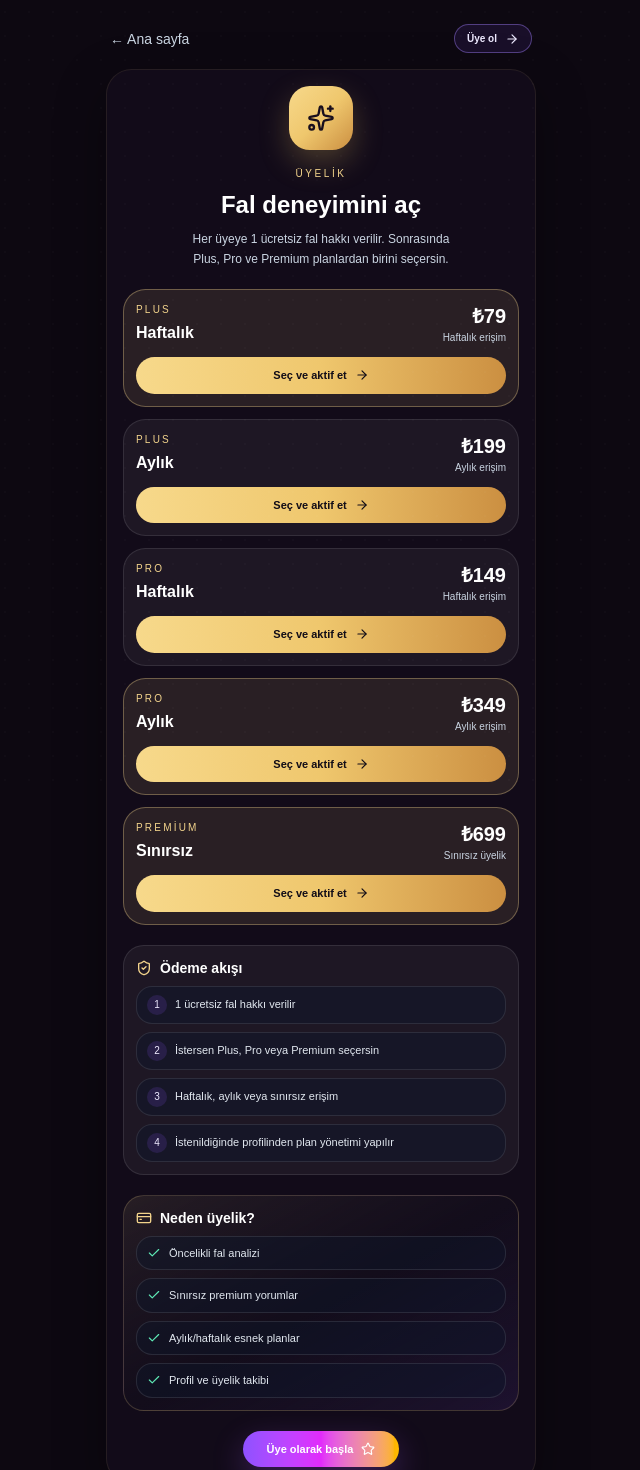
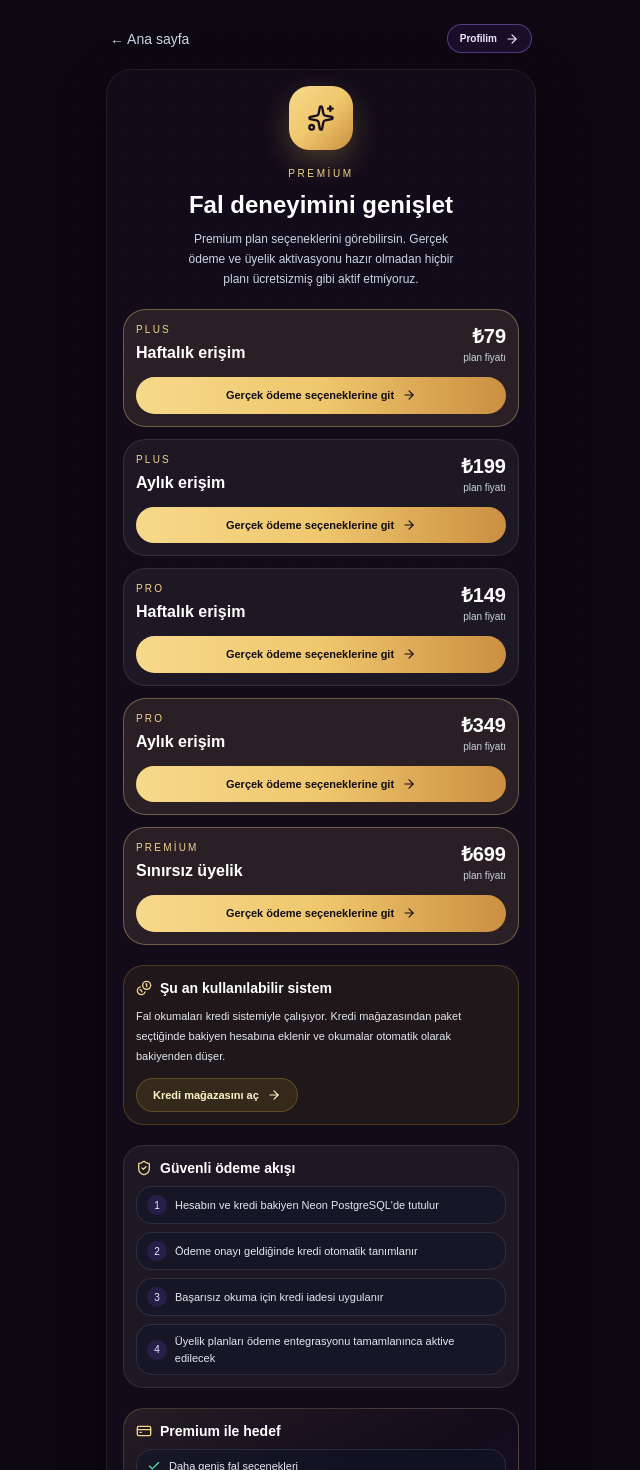
Before and after one commit to zamansepeti43/fal-kosesi, a Next.js app: page /fal/premium in a window 1280 px wide. Shown: the top 1470 px of the page, without its empty margins (319-959 px from the left). Built offline with nearby package versions, Linux system fonts and the light colour scheme.

Commit message:
Remove fake local premium activation

```diff
--- a/app/fal/premium/page.tsx
+++ b/app/fal/premium/page.tsx
@@ -1,136 +1,50 @@
-"use client";
-
 import Link from "next/link";
-import { useEffect, useState } from "react";
-import { ArrowRight, Check, CreditCard, ShieldCheck, Sparkles, Star } from "lucide-react";
-import { applyPlan, getStoredMember, saveMember, type MemberRecord } from "@/lib/membership";
+import { ArrowRight, Check, Coins, CreditCard, ShieldCheck, Sparkles, Star } from "lucide-react";
 
 const planOptions = [
-  { key: "plus", cycle: "weekly", label: "Plus", price: "₺79", note: "Haftalık erişim", highlight: true },
-  { key: "plus", cycle: "monthly", label: "Plus", price: "₺199", note: "Aylık erişim", highlight: false },
-  { key: "pro", cycle: "weekly", label: "Pro", price: "₺149", note: "Haftalık erişim", highlight: false },
-  { key: "pro", cycle: "monthly", label: "Pro", price: "₺349", note: "Aylık erişim", highlight: true },
-  { key: "premium", cycle: "unlimited", label: "Premium", price: "₺699", note: "Sınırsız üyelik", highlight: true },
+  { label: "Plus", price: "₺79", note: "Haftalık erişim", highlight: true },
+  { label: "Plus", price: "₺199", note: "Aylık erişim", highlight: false },
+  { label: "Pro", price: "₺149", note: "Haftalık erişim", highlight: false },
+  { label: "Pro", price: "₺349", note: "Aylık erişim", highlight: true },
+  { label: "Premium", price: "₺699", note: "Sınırsız üyelik", highlight: true },
 ] as const;
 
 export default function Premium() {
-  const [member, setMember] = useState<MemberRecord | null>(null);
-
-  useEffect(() => {
-    setMember(getStoredMember());
-  }, []);
-
-  const activatePlan = (tier: "plus" | "pro" | "premium", cycle: "weekly" | "monthly" | "unlimited") => {
-    if (!member) {
-      window.location.href = "/giris";
-      return;
-    }
-
-    const updated = applyPlan(member, tier, cycle);
-    setMember(updated);
-    saveMember(updated);
-    window.location.href = "/profil";
-  };
-
   return (
     <main className="min-h-screen bg-[#0d0811] px-4 py-6 text-white md:px-6">
       <div className="mx-auto max-w-[430px]">
         <div className="mb-4 flex items-center justify-between px-1">
           <Link href="/" className="text-sm text-slate-300">← Ana sayfa</Link>
-          <Link href="/giris" className="inline-flex items-center gap-2 rounded-full border border-violet-400/40 bg-violet-500/10 px-3 py-1.5 text-[10px] font-semibold text-violet-100">
-            Üye ol
-            <ArrowRight className="h-3.5 w-3.5" />
-          </Link>
+          <Link href="/profil" className="inline-flex items-center gap-2 rounded-full border border-violet-400/40 bg-violet-500/10 px-3 py-1.5 text-[10px] font-semibold text-violet-100">Profilim <ArrowRight className="h-3.5 w-3.5" /></Link>
         </div>
 
         <section className="rounded-[1.6rem] border border-[#d7b56d]/10 bg-[#130d1b]/90 p-4 shadow-[0_18px_50px_rgba(0,0,0,0.35)]">
-          <div className="mx-auto max-w-[260px] text-center">
-            <div className="mx-auto mb-4 flex h-16 w-16 items-center justify-center rounded-[1.3rem] bg-gradient-to-br from-[#f7d98b] via-[#efc76d] to-[#cb8f41] text-[#180e1d] shadow-[0_12px_30px_rgba(239,198,101,0.25)]">
-              <Sparkles className="h-7 w-7" />
-            </div>
-            <p className="text-[10px] uppercase tracking-[0.26em] text-[#f3d48c]">ÜYELİK</p>
-            <h1 className="mt-2 text-2xl font-black text-white">Fal deneyimini aç</h1>
-            <p className="mt-2 text-xs leading-5 text-slate-300">
-              Her üyeye 1 ücretsiz fal hakkı verilir. Sonrasında Plus, Pro ve Premium planlardan birini seçersin.
-            </p>
+          <div className="mx-auto max-w-[290px] text-center">
+            <div className="mx-auto mb-4 flex h-16 w-16 items-center justify-center rounded-[1.3rem] bg-gradient-to-br from-[#f7d98b] via-[#efc76d] to-[#cb8f41] text-[#180e1d] shadow-[0_12px_30px_rgba(239,198,101,0.25)]"><Sparkles className="h-7 w-7" /></div>
+            <p className="text-[10px] uppercase tracking-[0.26em] text-[#f3d48c]">PREMİUM</p>
+            <h1 className="mt-2 text-2xl font-black text-white">Fal deneyimini genişlet</h1>
+            <p className="mt-2 text-xs leading-5 text-slate-300">Premium plan seçeneklerini görebilirsin. Gerçek ödeme ve üyelik aktivasyonu hazır olmadan hiçbir planı ücretsizmiş gibi aktif etmiyoruz.</p>
           </div>
 
           <div className="mt-5 space-y-3">
             {planOptions.map((plan) => (
-              <div
-                key={`${plan.key}-${plan.cycle}`}
-                className={`rounded-[1.4rem] border p-3 ${plan.highlight ? "border-[#f3d48c]/35 bg-[#f3d48c]/10" : "border-white/10 bg-white/5"}`}
-              >
-                <div className="flex items-center justify-between gap-3">
-                  <div>
-                    <p className="text-[10px] uppercase tracking-[0.22em] text-[#f3d48c]">{plan.label}</p>
-                    <p className="mt-1 text-base font-bold text-white">{plan.cycle === "unlimited" ? "Sınırsız" : plan.cycle === "weekly" ? "Haftalık" : "Aylık"}</p>
-                  </div>
-                  <div className="text-right">
-                    <div className="text-xl font-black text-white">{plan.price}</div>
-                    <div className="text-[10px] text-slate-300">{plan.note}</div>
-                  </div>
-                </div>
-
-                <button
-                  onClick={() => activatePlan(plan.key as "plus" | "pro" | "premium", plan.cycle as "weekly" | "monthly" | "unlimited")}
-                  className="mt-3 inline-flex w-full items-center justify-center gap-2 rounded-full bg-gradient-to-r from-[#f7d98b] via-[#efc76d] to-[#cb8f41] px-4 py-2.5 text-[11px] font-bold text-[#120d17]"
-                >
-                  Seç ve aktif et
-                  <ArrowRight className="h-3.5 w-3.5" />
-                </button>
+              <div key={`${plan.label}-${plan.note}`} className={`rounded-[1.4rem] border p-3 ${plan.highlight ? "border-[#f3d48c]/35 bg-[#f3d48c]/10" : "border-white/10 bg-white/5"}`}>
+                <div className="flex items-center justify-between gap-3"><div><p className="text-[10px] uppercase tracking-[0.22em] text-[#f3d48c]">{plan.label}</p><p className="mt-1 text-base font-bold text-white">{plan.note}</p></div><div className="text-right"><div className="text-xl font-black text-white">{plan.price}</div><div className="text-[10px] text-slate-300">plan fiyatı</div></div></div>
+                <Link href="/kredi" className="mt-3 inline-flex w-full items-center justify-center gap-2 rounded-full bg-gradient-to-r from-[#f7d98b] via-[#efc76d] to-[#cb8f41] px-4 py-2.5 text-[11px] font-bold text-[#120d17]">Gerçek ödeme seçeneklerine git <ArrowRight className="h-3.5 w-3.5" /></Link>
               </div>
             ))}
           </div>
 
+          <div className="mt-5 rounded-[1.3rem] border border-amber-300/20 bg-amber-300/[.06] p-3"><div className="mb-2 flex items-center gap-2 text-[#f3d48c]"><Coins className="h-4 w-4" /><h2 className="text-sm font-semibold text-white">Şu an kullanılabilir sistem</h2></div><p className="text-[11px] leading-5 text-slate-200">Fal okumaları kredi sistemiyle çalışıyor. Kredi mağazasından paket seçtiğinde bakiyen hesabına eklenir ve okumalar otomatik olarak bakiyenden düşer.</p><Link href="/kredi" className="mt-3 inline-flex items-center gap-2 rounded-full border border-amber-300/20 bg-amber-300/10 px-4 py-2 text-[11px] font-bold text-amber-100">Kredi mağazasını aç <ArrowRight className="h-3.5 w-3.5" /></Link></div>
+
           <div className="mt-5 rounded-[1.3rem] border border-white/10 bg-white/5 p-3">
-            <div className="mb-2 flex items-center gap-2 text-[#f3d48c]">
-              <ShieldCheck className="h-4 w-4" />
-              <h2 className="text-sm font-semibold text-white">Ödeme akışı</h2>
-            </div>
-
-            <div className="space-y-2 text-[11px] text-slate-200">
-              {[
-                "1 ücretsiz fal hakkı verilir",
-                "İstersen Plus, Pro veya Premium seçersin",
-                "Haftalık, aylık veya sınırsız erişim",
-                "İstenildiğinde profilinden plan yönetimi yapılır",
-              ].map((step, index) => (
-                <div key={step} className="flex items-center gap-2 rounded-2xl border border-white/10 bg-slate-900/50 px-2.5 py-2">
-                  <span className="flex h-5 w-5 items-center justify-center rounded-full bg-violet-500/15 text-[10px] text-violet-100">{index + 1}</span>
-                  {step}
-                </div>
-              ))}
-            </div>
+            <div className="mb-2 flex items-center gap-2 text-[#f3d48c]"><ShieldCheck className="h-4 w-4" /><h2 className="text-sm font-semibold text-white">Güvenli ödeme akışı</h2></div>
+            <div className="space-y-2 text-[11px] text-slate-200">{["Hesabın ve kredi bakiyen Neon PostgreSQL'de tutulur", "Ödeme onayı geldiğinde kredi otomatik tanımlanır", "Başarısız okuma için kredi iadesi uygulanır", "Üyelik planları ödeme entegrasyonu tamamlanınca aktive edilecek"].map((step, index) => <div key={step} className="flex items-center gap-2 rounded-2xl border border-white/10 bg-slate-900/50 px-2.5 py-2"><span className="flex h-5 w-5 items-center justify-center rounded-full bg-violet-500/15 text-[10px] text-violet-100">{index + 1}</span>{step}</div>)}</div>
           </div>
 
-          <div className="mt-5 rounded-[1.3rem] border border-[#f3d48c]/20 bg-gradient-to-br from-[#f3d48c]/10 via-[#130d1b] to-violet-500/10 p-3">
-            <div className="mb-2 flex items-center gap-2 text-[#f3d48c]">
-              <CreditCard className="h-4 w-4" />
-              <h2 className="text-sm font-semibold text-white">Neden üyelik?</h2>
-            </div>
+          <div className="mt-5 rounded-[1.3rem] border border-[#f3d48c]/20 bg-gradient-to-br from-[#f3d48c]/10 via-[#130d1b] to-violet-500/10 p-3"><div className="mb-2 flex items-center gap-2 text-[#f3d48c]"><CreditCard className="h-4 w-4" /><h2 className="text-sm font-semibold text-white">Premium ile hedef</h2></div><div className="space-y-2 text-[11px] text-slate-200">{["Daha geniş fal seçenekleri", "Kişisel profil ve geçmiş takibi", "Favori yorumlarını saklama", "Bildirim ve hesap merkezi"].map((feature) => <div key={feature} className="flex items-center gap-2 rounded-2xl border border-white/10 bg-slate-900/45 px-2.5 py-2"><Check className="h-3.5 w-3.5 text-emerald-300" />{feature}</div>)}</div></div>
 
-            <div className="space-y-2 text-[11px] text-slate-200">
-              {[
-                "Öncelikli fal analizi",
-                "Sınırsız premium yorumlar",
-                "Aylık/haftalık esnek planlar",
-                "Profil ve üyelik takibi",
-              ].map((feature) => (
-                <div key={feature} className="flex items-center gap-2 rounded-2xl border border-white/10 bg-slate-900/45 px-2.5 py-2">
-                  <Check className="h-3.5 w-3.5 text-emerald-300" />
-                  {feature}
-                </div>
-              ))}
-            </div>
-          </div>
-
-          <div className="mt-5 text-center">
-            <Link href="/giris" className="inline-flex items-center justify-center gap-2 rounded-full bg-gradient-to-r from-violet-500 via-fuchsia-500 to-amber-400 px-6 py-2.5 text-[11px] font-bold text-white shadow-[0_12px_32px_rgba(168,85,247,0.28)]">
-              Üye olarak başla
-              <Star className="h-3.5 w-3.5" />
-            </Link>
-          </div>
+          <div className="mt-5 text-center"><Link href="/kredi" className="inline-flex items-center justify-center gap-2 rounded-full bg-gradient-to-r from-violet-500 via-fuchsia-500 to-amber-400 px-6 py-2.5 text-[11px] font-bold text-white shadow-[0_12px_32px_rgba(168,85,247,0.28)]">Krediyle başla <Star className="h-3.5 w-3.5" /></Link></div>
         </section>
       </div>
     </main>
```
